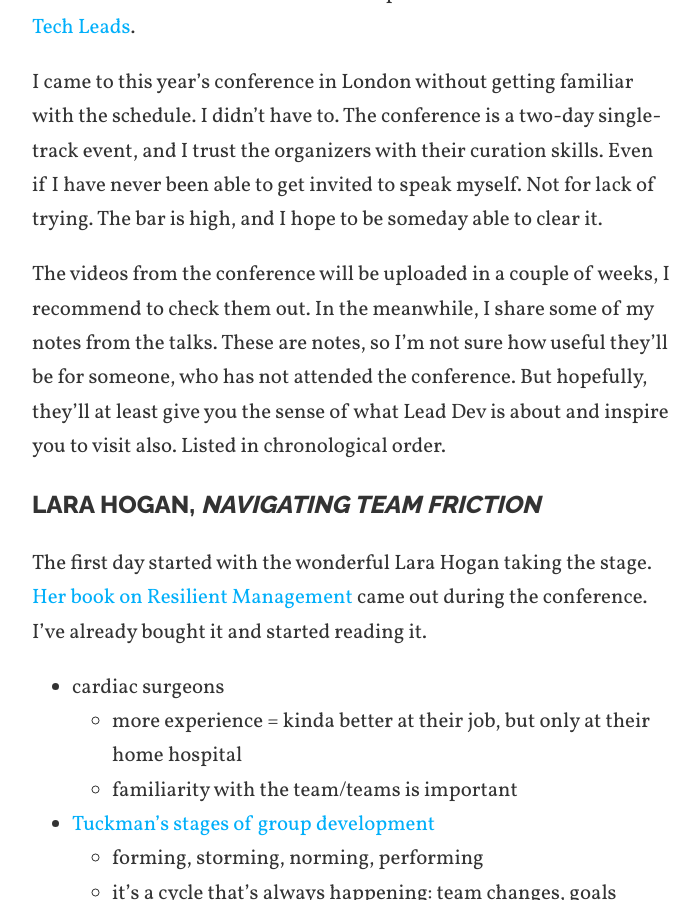
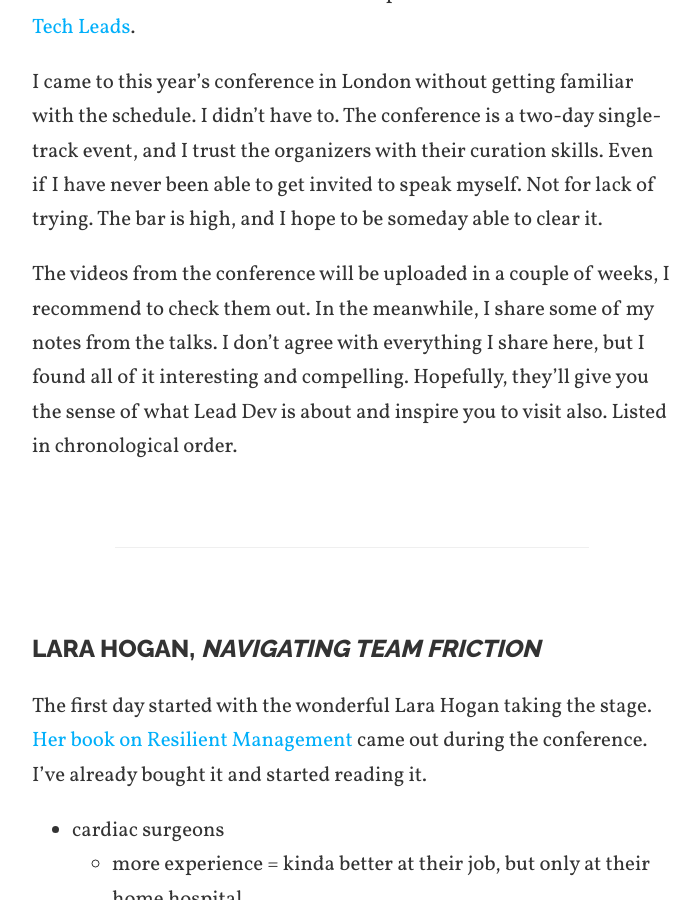
Before and after one commit to mmozuras/mmozuras.github.com, a Jekyll site: the page built from post/_posts/2019-06-16-lead-dev-london-2019.md, in a window 1280 px wide and 900 px high, scrolled down 975 px. Shown: the whole window, without its empty margins (288-988 px from the left). Built offline with Jekyll 4.4.1, drawn with Linux system fonts in a browser that asks for light colours; comment, search, counter and statistics services are not loaded.

Commit message:
Add a line separator to the Lead Dev post

```diff
--- a/post/_posts/2019-06-16-lead-dev-london-2019.md
+++ b/post/_posts/2019-06-16-lead-dev-london-2019.md
@@ -12,7 +12,9 @@
 
 I came to this year's conference in London without getting familiar with the schedule. I didn't have to. The conference is a two-day single-track event, and I trust the organizers with their curation skills. Even if I have never been able to get invited to speak myself. Not for lack of trying. The bar is high, and I hope to be someday able to clear it.
 
-The videos from the conference will be uploaded in a couple of weeks, I recommend to check them out. In the meanwhile, I share some of my notes from the talks. These are notes, so I'm not sure how useful they'll be for someone, who has not attended the conference. But hopefully, they'll at least give you the sense of what Lead Dev is about and inspire you to visit also. Listed in chronological order.
+The videos from the conference will be uploaded in a couple of weeks, I recommend to check them out. In the meanwhile, I share some of my notes from the talks. I don't agree with everything I share here, but I found all of it interesting and compelling. Hopefully, they'll give you the sense of what Lead Dev is about and inspire you to visit also. Listed in chronological order.
+
+------
 
 ### [Lara Hogan](//twitter.com/lara_hogan), <i>Navigating team friction</i>
 
```
